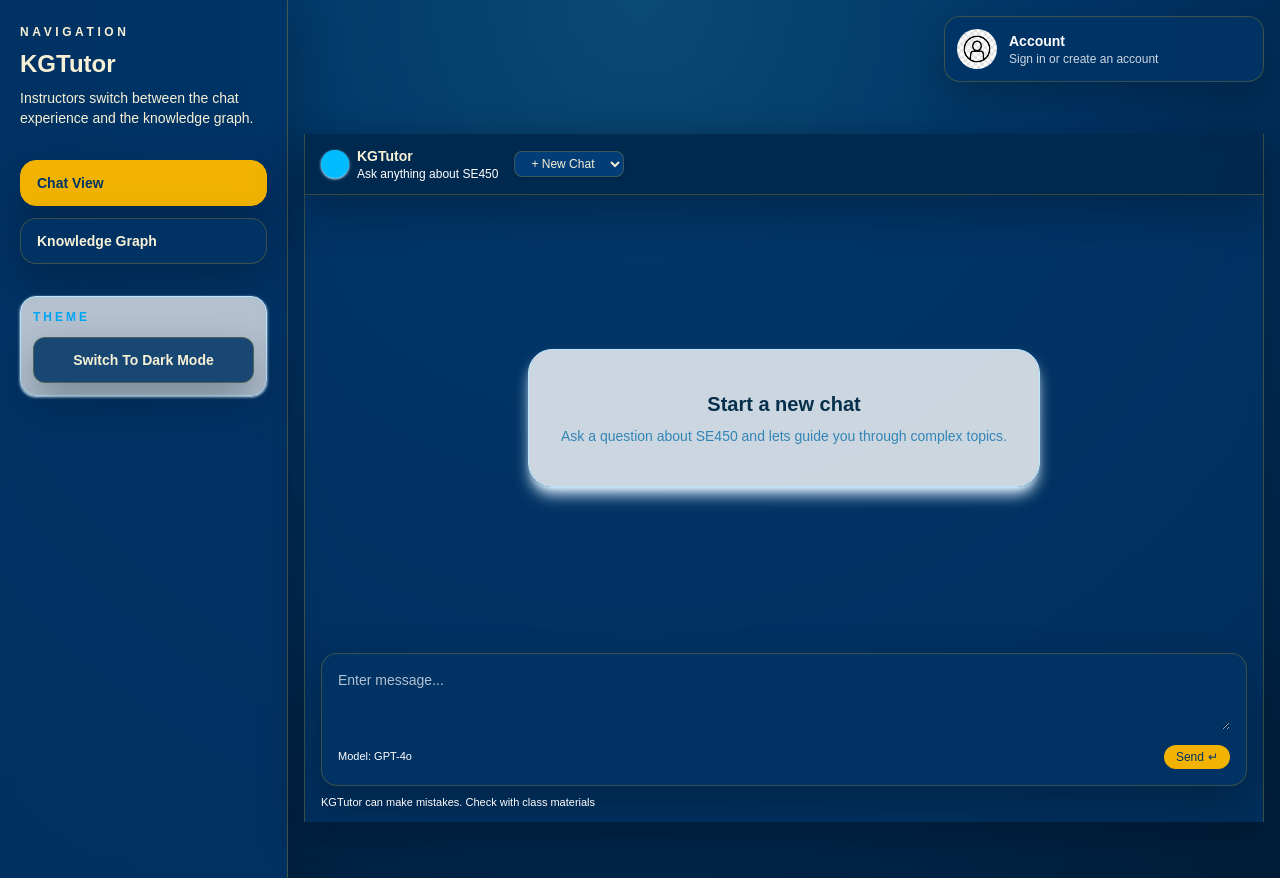
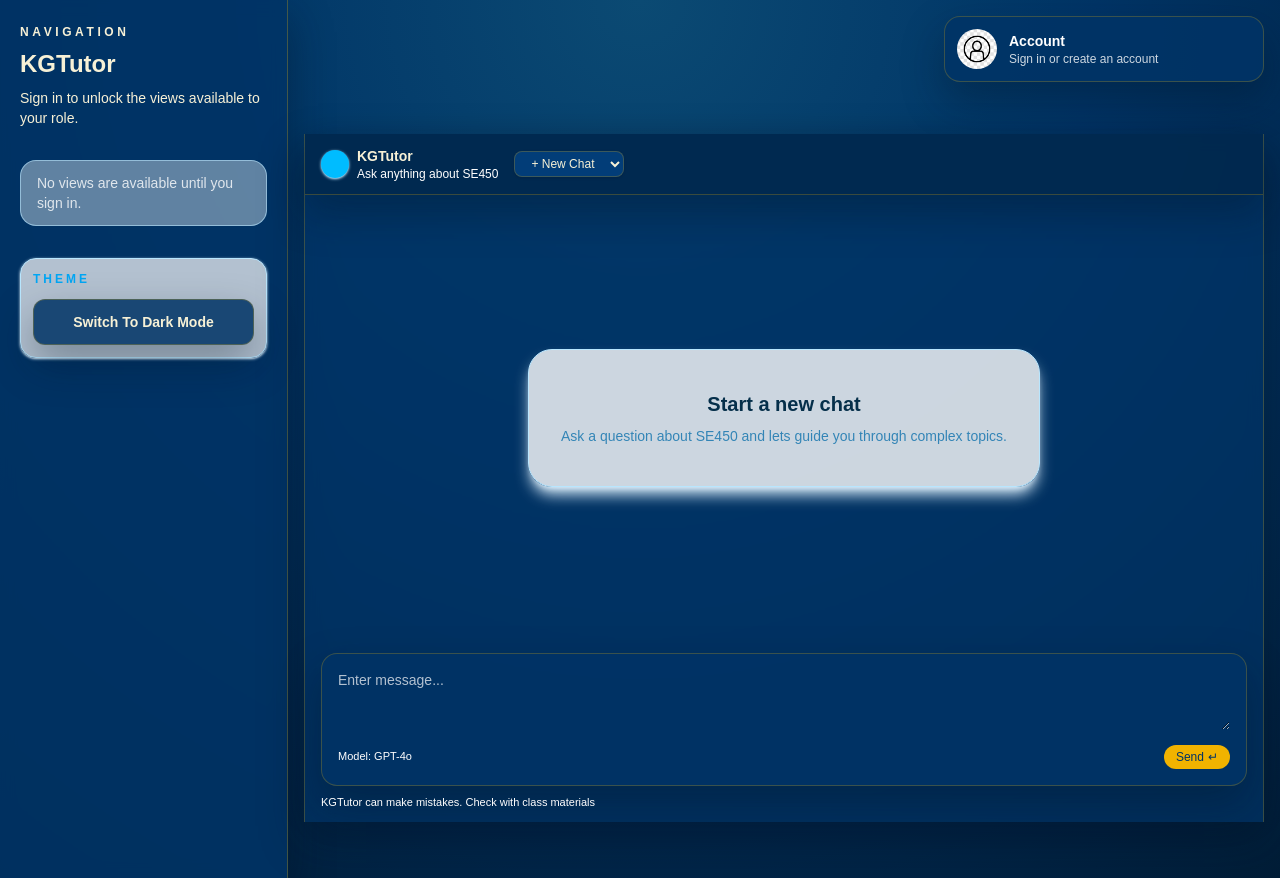
Before and after one commit to Will-78/C-LASS, a Next.js app in the folder frontend/: page / in a window 1280 px wide. Built offline with nearby package versions, Linux system fonts and the light colour scheme.

Commit message:
App UI
Added to UI updates

```diff
--- a/frontend/app/globals.css
+++ b/frontend/app/globals.css
@@ -171,6 +171,14 @@ body {
   color: #f7f1d6;
 }
 
+.chat-assistant :where(p, li, blockquote, code, pre, strong, em, h1, h2, h3, h4, a) {
+  color: inherit;
+}
+
+.chat-assistant :where(a) {
+  text-decoration-color: rgba(241, 179, 0, 0.6);
+}
+
 .auth-overlay {
   background:
     radial-gradient(circle at top, rgba(12, 74, 115, 0.98), rgba(0, 52, 102, 0.97) 38%, rgba(0, 29, 55, 0.96) 100%);
@@ -190,6 +198,11 @@ body {
 
 .kg-shell {
   background: rgba(0, 52, 102, 0.76);
+}
+
+.kg-canvas {
+  background:
+    radial-gradient(circle at top, rgba(23, 89, 136, 0.96), rgba(0, 52, 102, 0.94) 42%, rgba(0, 29, 55, 0.9) 100%);
 }
 
 .kg-relationship-overlay,
@@ -308,6 +321,10 @@ body {
   color: #f7f1d6;
 }
 
+.theme-dark .chat-assistant :where(p, li, blockquote, code, pre, strong, em, h1, h2, h3, h4, a) {
+  color: inherit;
+}
+
 .theme-dark .kg-context-action:hover,
 .theme-dark .kg-upload-secondary:hover,
 .theme-dark .kg-relationship-secondary:hover,
@@ -348,3 +365,8 @@ body {
 .theme-dark .kg-shell {
   background: rgba(0, 27, 51, 0.84);
 }
+
+.theme-dark .kg-canvas {
+  background:
+    radial-gradient(circle at top, rgba(7, 40, 68, 0.98), rgba(0, 27, 51, 0.96) 42%, rgba(2, 6, 23, 0.94) 100%);
+}
--- a/frontend/app/layout.tsx
+++ b/frontend/app/layout.tsx
@@ -33,6 +33,13 @@ export default function RootLayout({ children }: { children: React.ReactNode })
     localStorage.setItem("theme", theme);
   }, [theme]);
 
+  const visibleNavItems =
+    userRole === "Teacher"
+      ? navItems
+      : currentUser
+        ? navItems.filter((item) => item.href === "/")
+        : [];
+
   return (
     <html lang="en">
       <body className={`min-h-screen bg-transparent text-slate-800 ${theme === "dark" ? "theme-dark" : ""}`}>
@@ -45,12 +52,16 @@ export default function RootLayout({ children }: { children: React.ReactNode })
                 </p>
                 <h1 className="mt-2 text-2xl font-bold text-sky-950">KGTutor</h1>
                 <p className="mt-2 text-sm text-sky-700/75">
-                  Instructors switch between the chat experience and the knowledge graph.
+                  {userRole === "Teacher"
+                    ? "Instructor access includes both chat and the knowledge graph."
+                    : currentUser
+                      ? "Student access includes chat only."
+                      : "Sign in to unlock the views available to your role."}
                 </p>
               </div>
 
               <nav className="space-y-3">
-                {navItems.map((item) => {
+                {visibleNavItems.map((item) => {
                   const isActive = pathname === item.href;
 
                   return (
@@ -67,6 +78,11 @@ export default function RootLayout({ children }: { children: React.ReactNode })
                     </Link>
                   );
                 })}
+                {visibleNavItems.length === 0 && (
+                  <div className="rounded-2xl border border-sky-200/60 bg-sky-50/40 px-4 py-3 text-sm text-white/80">
+                    No views are available until you sign in.
+                  </div>
+                )}
               </nav>
 
               <div className="mt-8 rounded-2xl border border-sky-200 bg-white/70 p-3 shadow-sm shadow-sky-100">
```
